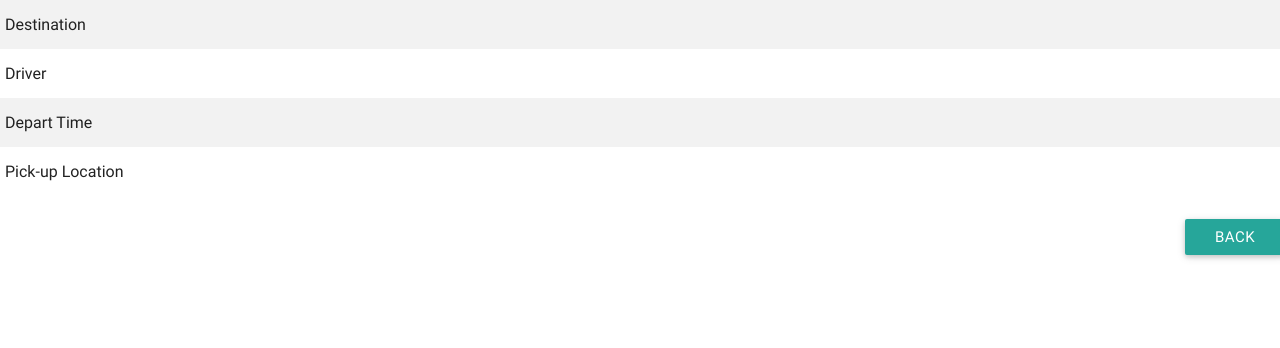
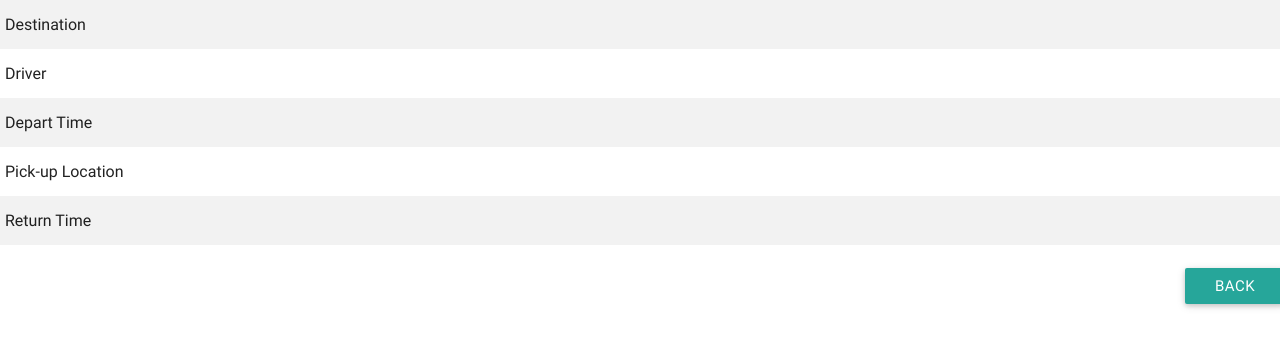
Before and after one commit to gracewylu/washu-ride-share, a PHP site: page /ride_details.php?details=1 in a window 1280 px wide; the page is wider, and only the part inside the window is pictured. Shown: the part 64-412 px from the top of that part. Run offline with PHP 8.4, Linux system fonts and the light colour scheme; the visitor is signed in with stand-in values (Sample User, id 1); data that the repository does not hold is empty; some libraries are stand-ins or nearby versions.

Commit message:
some basic changes and details works!

```diff
--- a/ride_details.php
+++ b/ride_details.php
@@ -31,16 +31,15 @@
                     exit;
         }
 		$query->execute();
+
 		//means that there is most likely no car associated with the trip
 		if($query->num_rows == 0) {
 			$query->close();
 
-			if($trip_info = $mysqli->prepare("select drop_off_location, owner, depart_time, pick_up_location from trips where id = ".$id)){
+			if($trip_info = $mysqli->prepare("select drop_off_location, owner, depart_time, pick_up_location, return_time from trips where id = ".$id)){
 				if($trip_info->execute()){
 					$trip_info->store_result();
-					$trip_info->bind_result($d_location, $owner, $d_time, $p_location) or die("Error binding result - ".$trip_info->error);
-					// if($trip_info->bind_result($d_location, $owner, $d_time, $p_location)){
-					// 	echo "drop off location: ".$d_location;
+					$trip_info->bind_result($drop_off_location, $driver, $depart_time, $pick_up_location, $return_time) or die("Error binding result - ".$trip_info->error);
 						$details = "<table class='striped'>
 						<tr>
 						<td>Destination</td>
@@ -56,20 +55,16 @@
 						<td>Pick-up Location</td>
 						<td>%s</td>
 						</tr>
-
+						<td>Return Time</td>
+						<td>%s</td>
+						</tr>
 						</table>";
-        				printf($details, $d_location, $owner, $d_time, $p_location);
-
-
-					// }
+						$trip_info->fetch();
+        				printf($details, $drop_off_location, $driver, $depart_time, $pick_up_location, $return_time);
 				}
 
 			}
-			// if (!$trip_info){
-			// 		echo "Couldn't acquire trip info";
-   //                  error_log("Could not prepare details query");
-   //                  exit;
-   //      	}
+
 		}
 		else{
         $query->bind_result($drop_off_location, $driver, $depart_time, $pick_up_location, $return_time, $model, $color, $number_going);
--- a/user_profile.php
+++ b/user_profile.php
@@ -45,6 +45,8 @@
 	</p>
 </form>
         </div>
+        <div class="row">
+        <div class="col l8 offset-l2">
         <table style='width:90%'>
                 <tr>
                     <th><b>Name:</b></th>
@@ -70,7 +72,8 @@
             }
         ?>
         </div>
-
+        </div>
+        </div>
         <!--Finish Materialize setup-->
         <script type="text/javascript" src="https://code.jquery.com/jquery-2.1.1.min.js"></script>
         <script type="text/javascript" src="js/materialize.min.js"></script>
```
Also changed, not shown: create_trip.php (+4 -3 lines).
